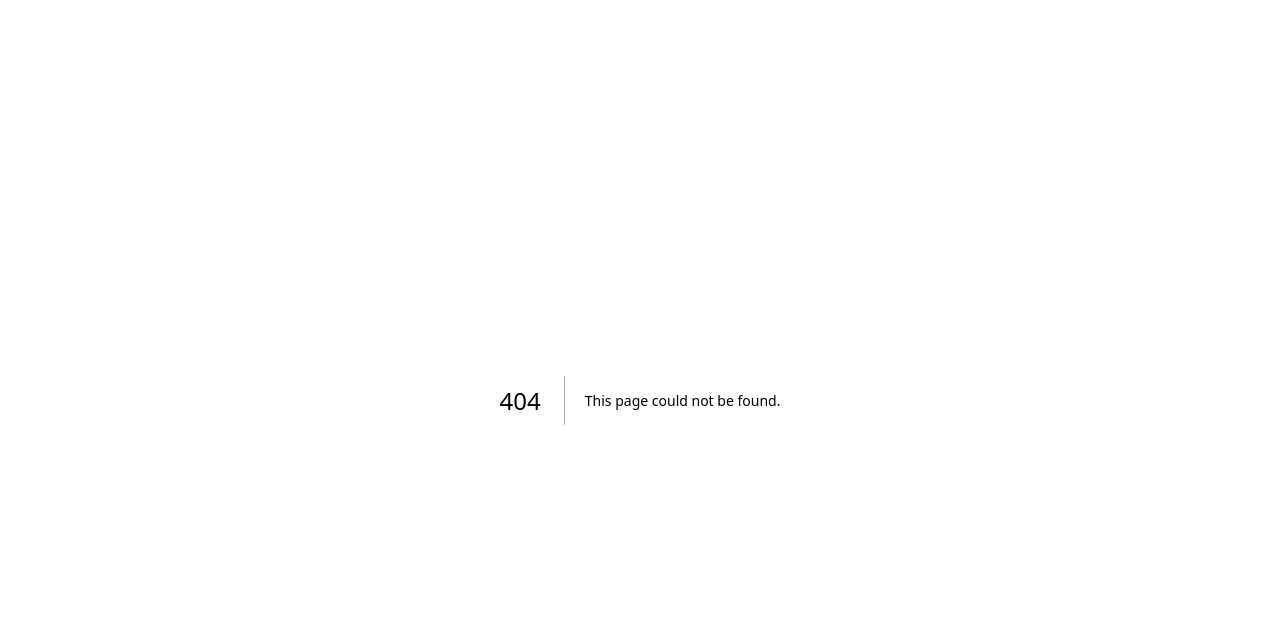
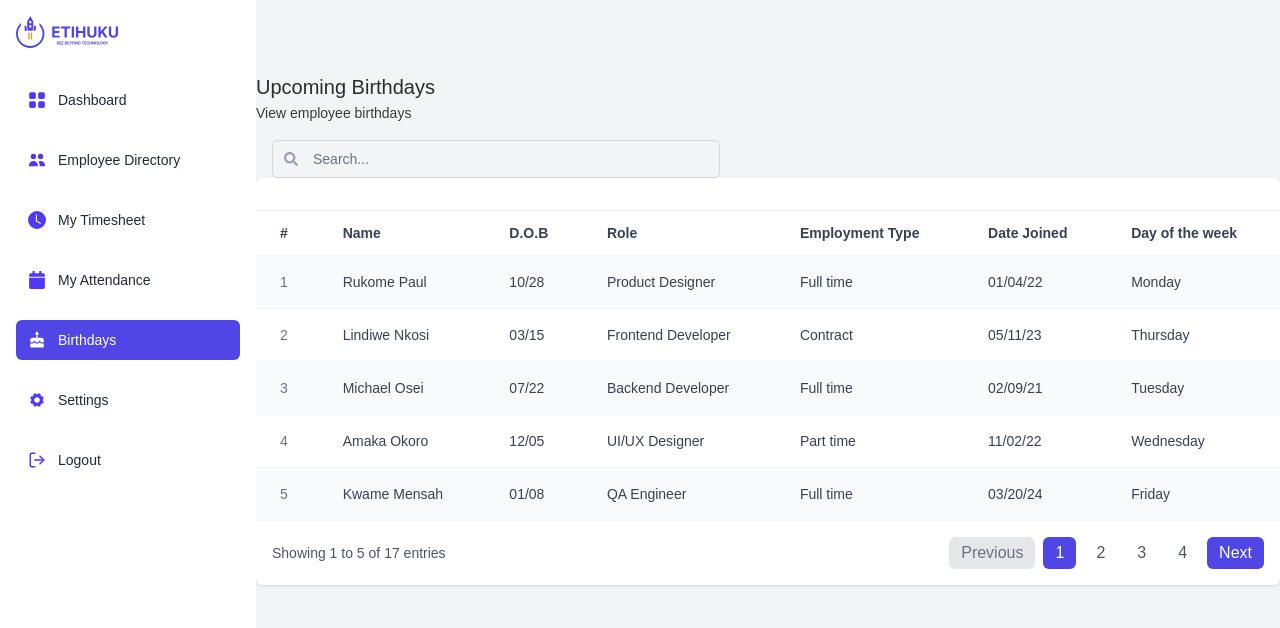
Before and after one commit to Mpho-vincent-makgwe/employee-management-system-admin-employee-dashboard-, a Next.js app: page /employee/birthdays in a window 1280 px wide. Before the commit this address had no page. Shown: the top 628 px of the page. Built offline with nearby package versions, Linux system fonts and the light colour scheme.

Commit message:
Components imported to form birthday page.

```diff
--- /dev/null
+++ b/src/app/employee/birthdays/page.jsx
@@ -0,0 +1,14 @@
+import BirthdayTable from "@/components/EmployeeComponents/BirthdayTable";
+import Heading from "@/components/EmployeeComponents/Heading";
+import SearchBar from "@/components/EmployeeComponents/SearchBar";
+import { Import } from "lucide-react";
+
+export default function Birthdays() {
+  return (
+    <>
+      <Heading title="Upcoming Birthdays" subtitle="View employee birthdays" />
+      <SearchBar />
+      <BirthdayTable />
+    </>
+  );
+}
```
